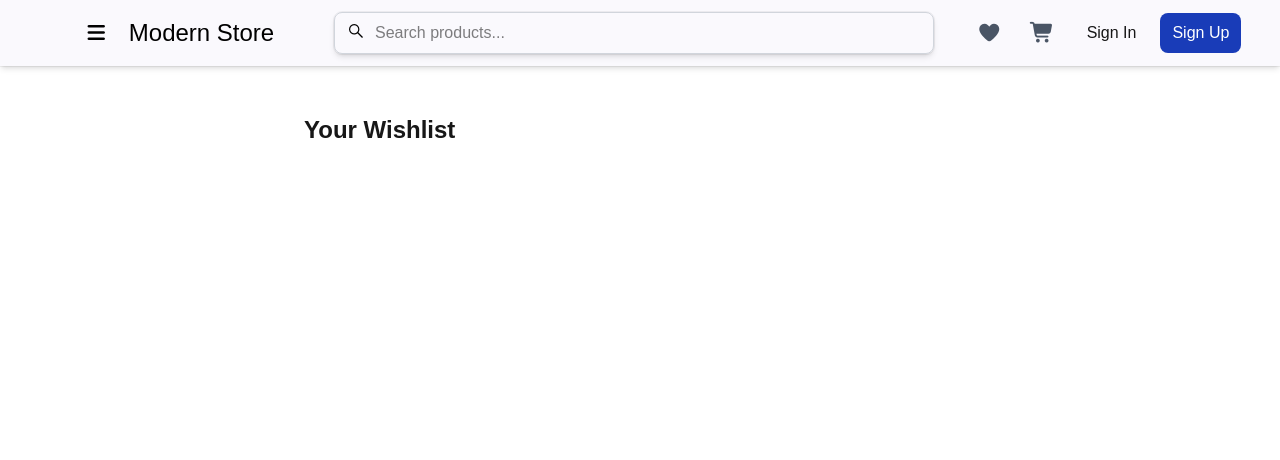
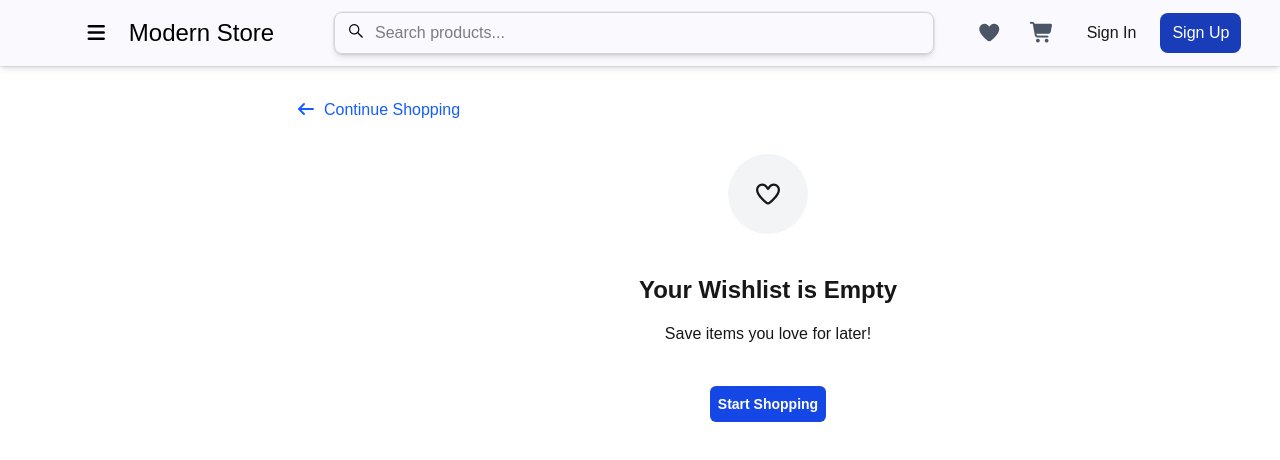
Before and after one commit to nishantcm/modern-store-ecommerce, a Next.js app: page /wishlist in a window 1280 px wide. Shown: the top 460 px of the page. Built offline with nearby package versions, Linux system fonts and the light colour scheme.

Commit message:
Updated the src/app/wishlist/page.js file

```diff
--- a/src/app/wishlist/page.js
+++ b/src/app/wishlist/page.js
@@ -5,14 +5,34 @@ export default function WishlistPage() {
   const wishlist = [];
 
   return (
-    <div className="p-6">
-      <h1 className="text-2xl font-bold">Your Wishlist</h1>
+    <div>
+      <div className="">
+        <button className="text-blue-600 p-2 rounded-md hover:bg-blue-100 transition">
+          <i className="fa-solid fa-arrow-left text-blue-600 mx-2"></i>
+          Continue Shopping
+        </button>
+      </div>
+      <div className="flex justify-center">
+        <div className="p-6 ">
+          <div className="flex justify-center items-center pb-10">
+            <p className="rounded-full w-20 h-20 bg-gray-100 flex items-center justify-center">
+              <i className="fa-regular fa-heart fa-xl"></i>
+            </p>
+          </div>
 
-      <div className="mt-6 space-y-4">
-        {wishlist.map((item) => (
-          <WishlistItem key={item._id} product={item} />
-        ))}
+          <h1 className="text-2xl font-bold pb-4">Your Wishlist is Empty</h1>
+          <p className ="font-size-12 text-center pb-10">Save items you love for later!</p>
+          <div className="flex items-center justify-center">
+            <button className="bg-blue-700 p-2 rounded-md hover:bg-blue-800 text-white text-sm font-bold">Start Shopping</button>
+          </div>
+          <div className="mt-6 space-y-4">
+            {wishlist.map((item) => (
+              <WishlistItem key={item._id} product={item} />
+            ))}
+          </div>
+        </div>
       </div>
     </div>
+
   );
 }
```
